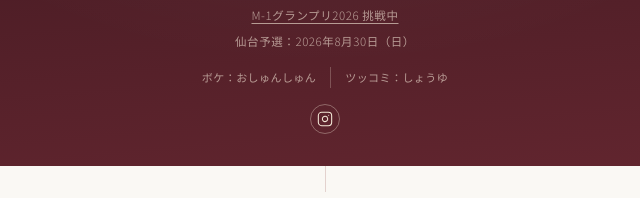
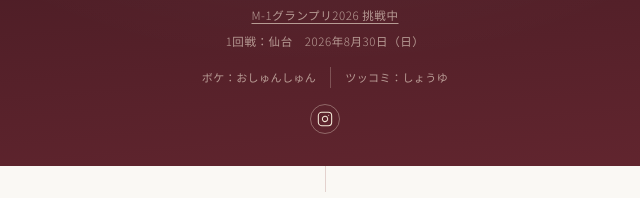
Before and after one commit to omochireverse-lgtm/omochireversemazaiplot, a plain HTML site: page index.html in a window 1280 px wide. Shown: the part 179-377 px from the top of the page, 315-955 px from the left. Drawn offline with Linux system fonts and the light colour scheme.

Commit message:
Add files via upload

```diff
--- a/index.html
+++ b/index.html
@@ -193,7 +193,7 @@
       <div class="eyebrow">Manzai Duo</div>
       <h1>おもちかえして</h1>
       <p class="sub"><a href="https://www.m-1gp.com/combi/28852.html" target="_blank" rel="noopener" style="color:inherit;text-decoration:underline;text-underline-offset:3px;">M-1グランプリ2026 挑戦中</a></p>
-      <p class="sub" style="margin-top:4px;">仙台予選：2026年8月30日（日）</p>
+      <p class="sub" style="margin-top:4px;">1回戦：仙台　2026年8月30日（日）</p>
       <div class="taglist">
         <span>ボケ：おしゅんしゅん</span>
         <span>ツッコミ：しょうゆ</span>
```
